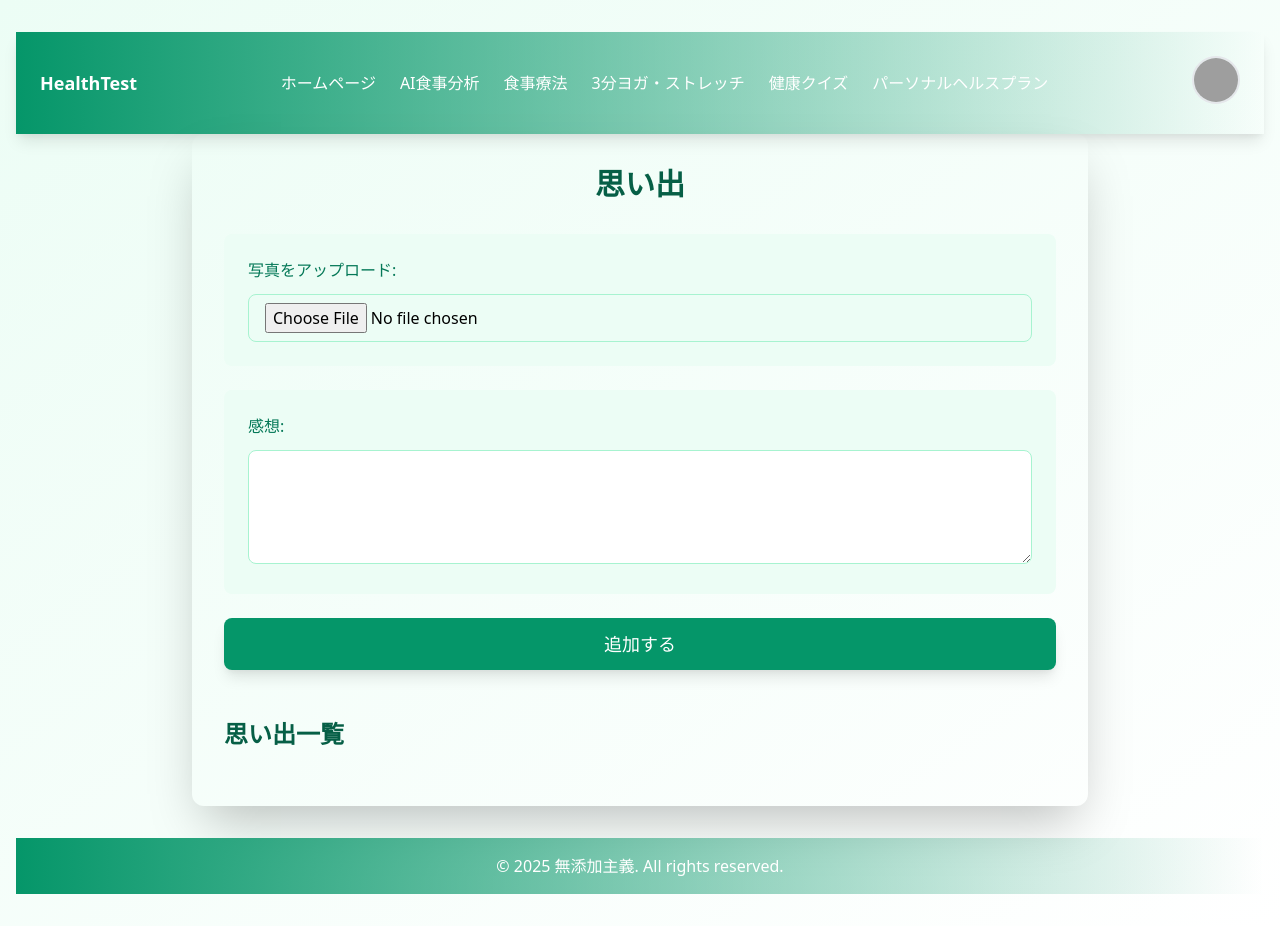
After one commit to RFTDkin/healthTest, a Flask app: page /memories in a window 1280 px wide. The commit adds this page. Run offline with Flask 3, Linux system fonts and the light colour scheme; grey boxes are pictures that could not be loaded.

Commit message:
思い出（極秘）追加

```diff
--- a/app.py
+++ b/app.py
@@ -26,6 +26,8 @@ app.config['UPLOAD_FOLDER'] = UPLOAD_FOLDER
 
 def allowed_file(filename):
     return '.' in filename and filename.rsplit('.', 1)[1].lower() in ALLOWED_EXTENSIONS
+
+memories = []
 
 @app.route('/')
 def home():
@@ -260,6 +262,29 @@ def update_account():
 
     return redirect(url_for('account'))
 
+@app.route('/memories')
+def memories_page():
+    return render_template('memories.html', memories=memories)
+
+@app.route('/add_memory', methods=['POST'])
+def add_memory():
+    if 'photo' not in request.files:
+        return redirect(url_for('memories_page'))
+
+    file = request.files['photo']
+    if file.filename == '':
+        return redirect(url_for('memories_page'))
+
+    if file and allowed_file(file.filename):
+        filename = secure_filename(file.filename)
+        filepath = os.path.join(app.config['UPLOAD_FOLDER'], filename)
+        file.save(filepath)
+
+        comment = request.form.get('comment')
+        memories.append({'photo': filename, 'comment': comment})
+
+    return redirect(url_for('memories_page'))
+
 @app.route('/logout')
 def logout():
     session.clear()
--- a/templates/header.html
+++ b/templates/header.html
@@ -30,6 +30,7 @@
                 <img src="https://encrypted-tbn0.gstatic.com/images?q=tbn:ANd9GcQ7iTooCgMcN1fLL0gceSwDmeCLEpdpLWZF_A&s" alt="アカウント管理" class="rounded-full w-12 h-12 border-2 border-white/50">
             </button>
             <div id="dropdown-menu" class="absolute right-0 mt-2 w-48 bg-white rounded-lg shadow-xl py-1 hidden transform transition-all duration-300 z-50">
+                <a href="/memories" class="block px-4 py-2 text-emerald-700 hover:bg-emerald-50">思い出</a>
                 <a href="/account" class="block px-4 py-2 text-emerald-700 hover:bg-emerald-50">アカウント管理</a>
                 <a href="/health_questions" class="block px-4 py-2 text-emerald-700 hover:bg-emerald-50">健康状態チェック</a>
                 <a href="/logout" class="block px-4 py-2 text-emerald-700 hover:bg-emerald-50">ログアウト</a>
--- /dev/null
+++ b/templates/memories.html
@@ -0,0 +1,41 @@
+<!DOCTYPE html>
+<html lang="ja">
+<head>
+    <meta charset="UTF-8">
+    <title>思い出</title>
+    <link href="https://cdn.jsdelivr.net/npm/tailwindcss@2.2.19/dist/tailwind.min.css" rel="stylesheet">
+</head>
+<body class="min-h-screen bg-gradient-to-br from-green-50 to-emerald-100 py-8 px-4">
+    {% include 'header.html' %}
+    <div class="max-w-4xl mx-auto bg-white/80 backdrop-blur-lg p-8 rounded-xl shadow-2xl">
+        <h2 class="text-3xl font-bold mb-8 text-center text-green-800">思い出</h2>
+        <form method="post" action="/add_memory" enctype="multipart/form-data" class="space-y-6">
+            <div class="bg-green-50 p-6 rounded-lg transition-all duration-300 hover:shadow-md">
+                <label class="block text-green-700 font-medium mb-3">写真をアップロード:</label>
+                <input type="file" name="photo" accept="image/*" class="w-full px-4 py-2 border border-green-200 rounded-lg bg-white/50 transition duration-300">
+            </div>
+            <div class="bg-green-50 p-6 rounded-lg transition-all duration-300 hover:shadow-md">
+                <label class="block text-green-700 font-medium mb-3">感想:</label>
+                <textarea name="comment" rows="4" class="w-full px-4 py-2 border border-green-200 rounded-lg bg-white/50 transition duration-300"></textarea>
+            </div>
+            <div class="mt-8">
+                <button type="submit" class="w-full bg-green-600 text-white py-3 px-6 rounded-lg hover:bg-green-700 focus:outline-none focus:ring-2 focus:ring-offset-2 focus:ring-green-500 transform transition-all duration-300 hover:scale-[1.02] font-medium text-lg shadow-lg">
+                    追加する
+                </button>
+            </div>
+        </form>
+        <div class="mt-12">
+            <h3 class="text-2xl font-bold mb-6 text-green-800">思い出一覧</h3>
+            <div class="space-y-6">
+                {% for memory in memories %}
+                    <div class="bg-white p-6 rounded-lg shadow-md">
+                        <img src="{{ url_for('static', filename='uploads/' + memory.photo) }}" alt="Memory Photo" class="w-full h-64 object-cover rounded-lg mb-4">
+                        <p class="text-gray-700">{{ memory.comment }}</p>
+                    </div>
+                {% endfor %}
+            </div>
+        </div>
+    </div>
+</body>
+{% include 'footer.html' %}
+</html>
```
